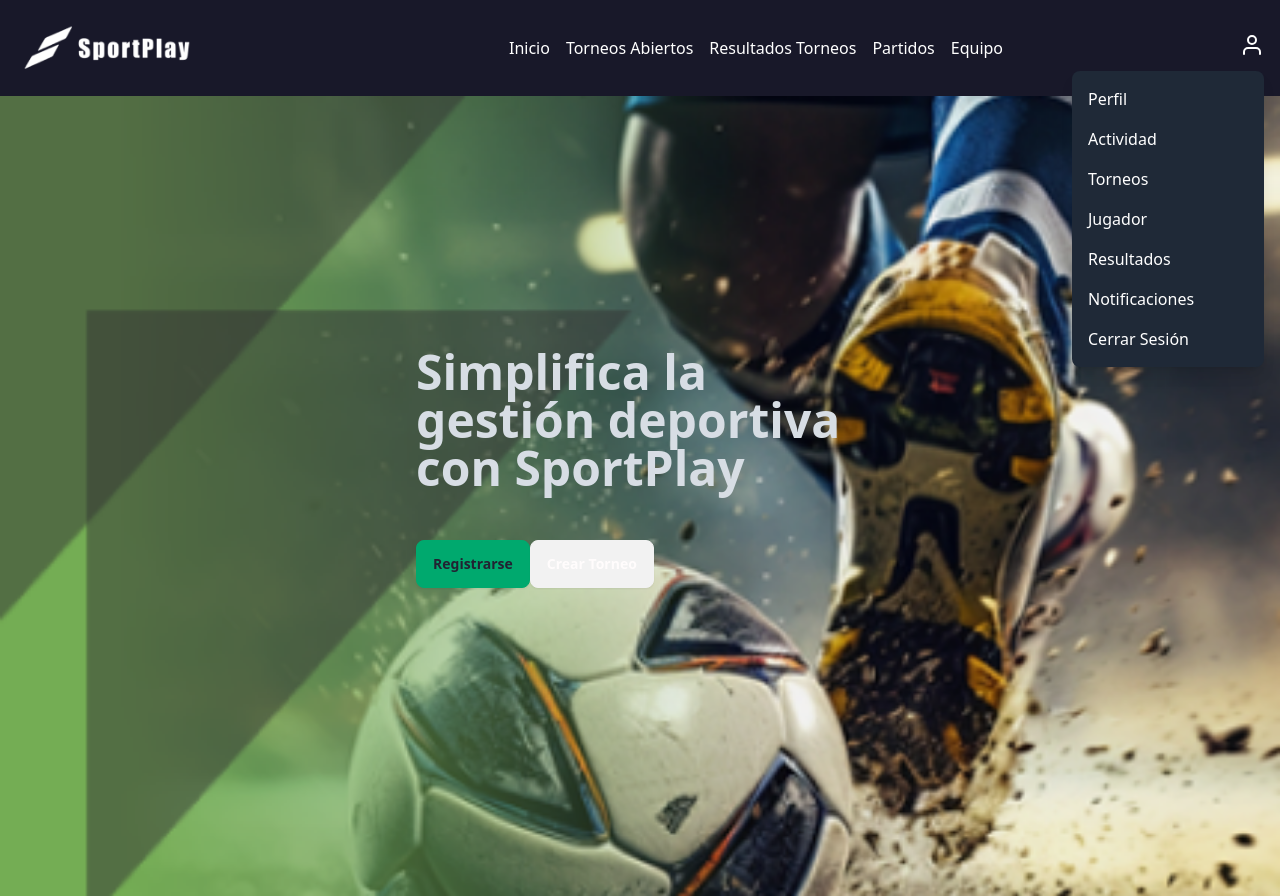
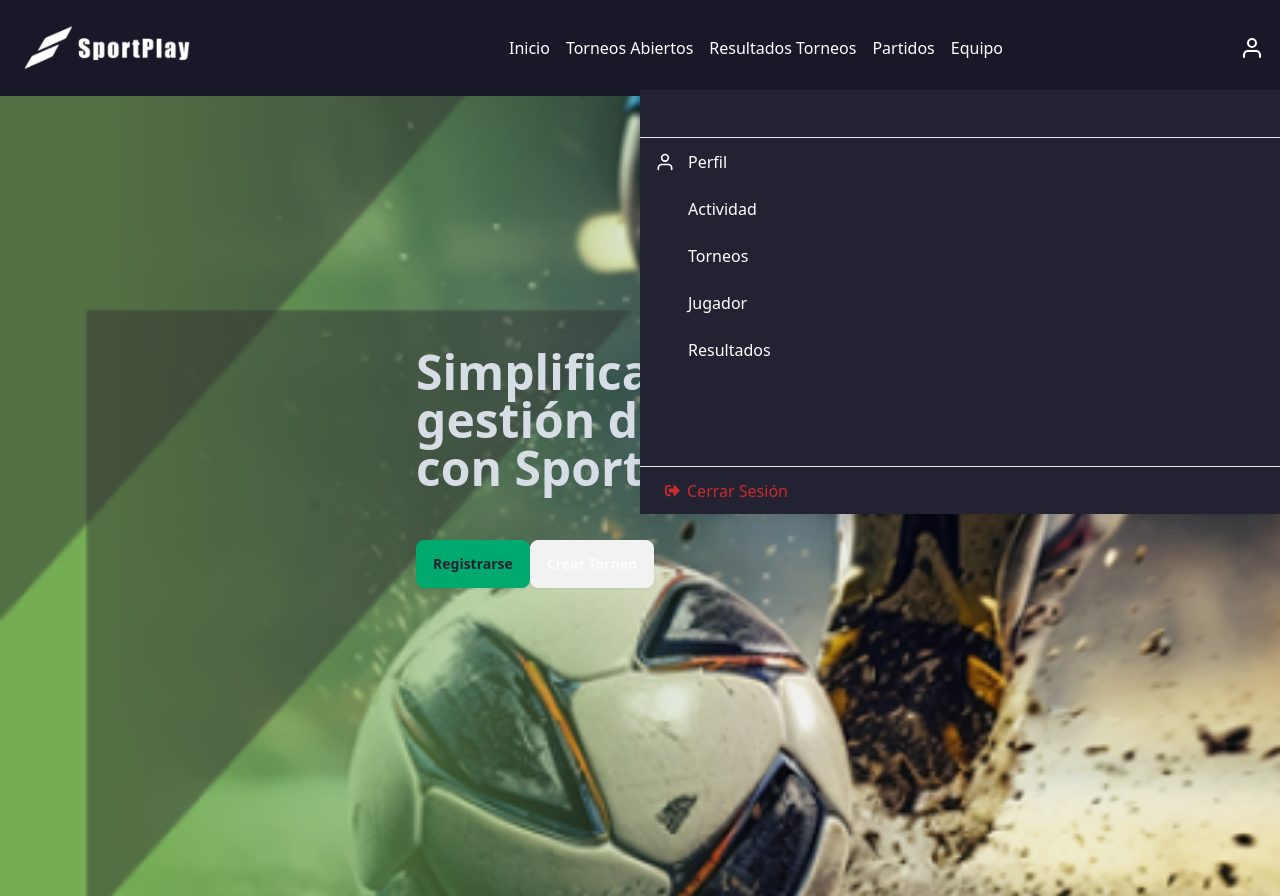
Before and after one commit to valec3/SportPlay, a React (Vite) app: page / in a window 1280 px wide. Both pictures are taken after a click on the button 1252 px from the left and 45 px from the top of the page. Built offline with nearby package versions, Linux system fonts and the light colour scheme.

Commit message:
cree component iconUser

```diff
--- a/src/components/Header.jsx
+++ b/src/components/Header.jsx
@@ -1,5 +1,6 @@
 import React, { useState } from 'react';
 import { FiMenu, FiUser, FiX } from 'react-icons/fi';
+import IconUser from './componentHeader/IconUser';
 
 const Navbar = () => {
 	const [isOpen, setIsOpen] = useState(false);
@@ -83,43 +84,7 @@ const Navbar = () => {
 				</a>
 			</div>
 
-			{/* Icono de usuario y menú desplegable */}
-			<div className='relative'>
-				<button
-					onClick={toggleDropdown}
-					className='text-white focus:outline-none'
-				>
-					<FiUser className='h-6 w-6' />
-				</button>
-				{/* Dropdown para el menú de usuario */}
-				{isDropdownOpen && (
-					<div className='absolute right-0 mt-2 w-48 bg-gray-800 rounded-lg shadow-lg'>
-						<ul className='py-2'>
-							<li className='px-4 py-2 hover:bg-gray-700'>
-								<a href='#'>Perfil</a>
-							</li>
-							<li className='px-4 py-2 hover:bg-gray-700'>
-								<a href='#'>Actividad</a>
-							</li>
-							<li className='px-4 py-2 hover:bg-gray-700'>
-								<a href='#'>Torneos</a>
-							</li>
-							<li className='px-4 py-2 hover:bg-gray-700'>
-								<a href='#'>Jugador</a>
-							</li>
-							<li className='px-4 py-2 hover:bg-gray-700'>
-								<a href='#'>Resultados</a>
-							</li>
-							<li className='px-4 py-2 hover:bg-gray-700'>
-								<a href='#'>Notificaciones</a>
-							</li>
-							<li className='px-4 py-2 hover:bg-gray-700'>
-								<a href='#'>Cerrar Sesión</a>
-							</li>
-						</ul>
-					</div>
-				)}
-			</div>
+			<IconUser/>
 
 			{/* Overlay para cerrar el menú al hacer clic fuera */}
 			{isOpen && (
--- /dev/null
+++ b/src/components/componentHeader/IconUser.jsx
@@ -0,0 +1,56 @@
+import React, { useState } from 'react'
+import { FiMenu, FiUser } from 'react-icons/fi';
+import {  FaSignOutAlt } from "react-icons/fa";
+
+const IconUser = () => {
+
+    const [isDropdownOpen, setIsDropdownOpen] = useState(false);
+
+    const toggleDropdown = () => {
+		setIsDropdownOpen(!isDropdownOpen);
+	};
+  return (
+
+			<>
+            <button
+                onClick={toggleDropdown}
+                className='text-white focus:outline-none'
+            >
+                <FiUser className='h-6 w-6' />
+            </button>
+            {/* Dropdown para el menú de usuario */}
+            {isDropdownOpen && (
+                <div className='absolute right-0 top-[90px]  w-[50%] bg-secondary  shadow-lg'>
+                    <ul className='h-[376px]'>
+                    <div className=' w-full  h-[47px]'  >
+            </div>
+            <hr className=''/>
+                        <li className='pl-[15px] h-[47px] flex items-center hover:bg-neutral'>
+                        <FiUser className='h-[20px] w-[20px] mr-[13px]' /><a href='#'>Perfil</a>
+                        </li>
+                        <li className='pl-[48px] h-[47px] flex items-center hover:bg-neutral'>
+                            <a href='#'>Actividad</a>
+                        </li>
+                        <li className='pl-[48px] h-[47px] flex items-center hover:bg-neutral'>
+                            <a href='#'>Torneos</a>
+                        </li>
+                        <li className='pl-[48px] h-[47px] flex items-center hover:bg-neutral'>
+                            <a href='#'>Jugador</a>
+                        </li>
+                        <li className='pl-[48px] h-[47px] flex items-center hover:bg-neutral'>
+                            <a href='#'>Resultados</a>
+                        </li>
+
+
+                    </ul>
+                    <hr />
+                    <button className='text-warning pl-[25px] h-[47px] flex items-center w-full'>
+                           <FaSignOutAlt className='w-[15px] h-[15px] mr-[7px]'/> <div >Cerrar Sesión</div>
+                        </button>
+                </div>
+            )}
+        </>
+  )
+}
+
+export default IconUser
```
